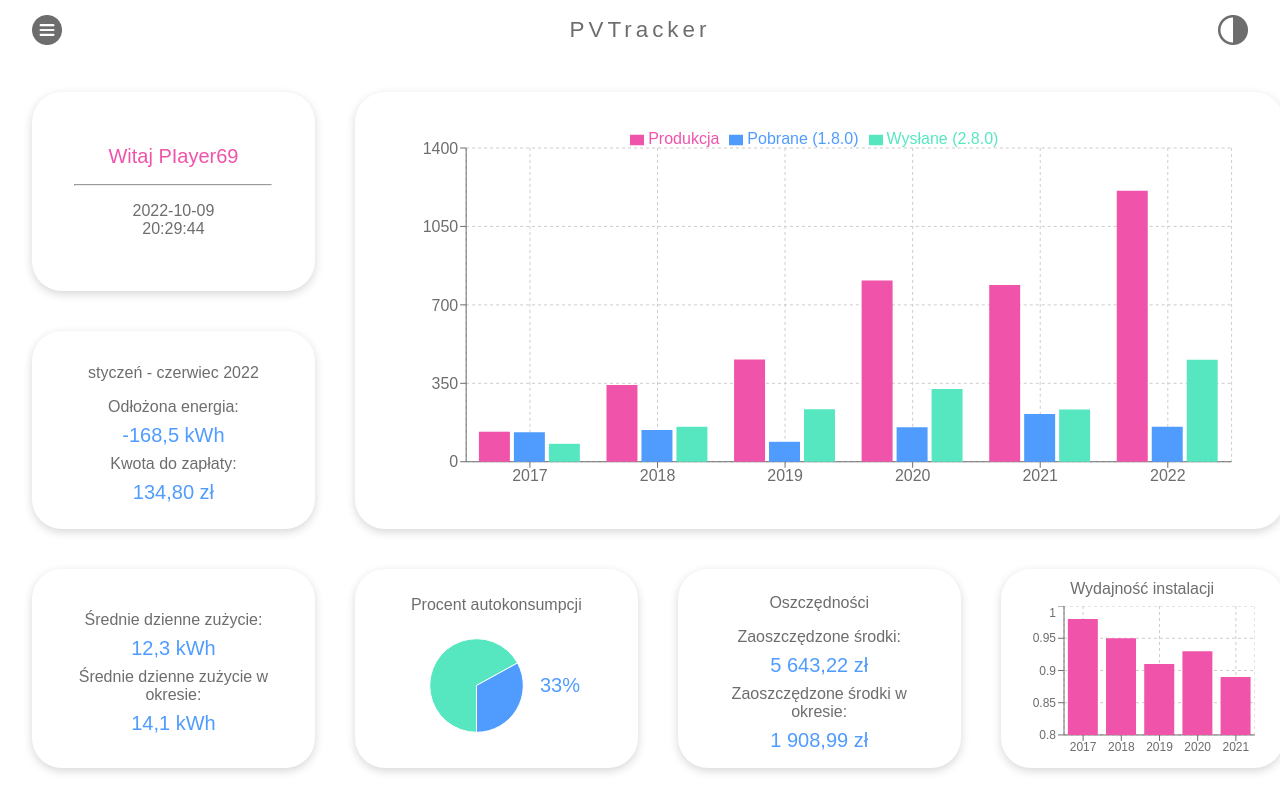
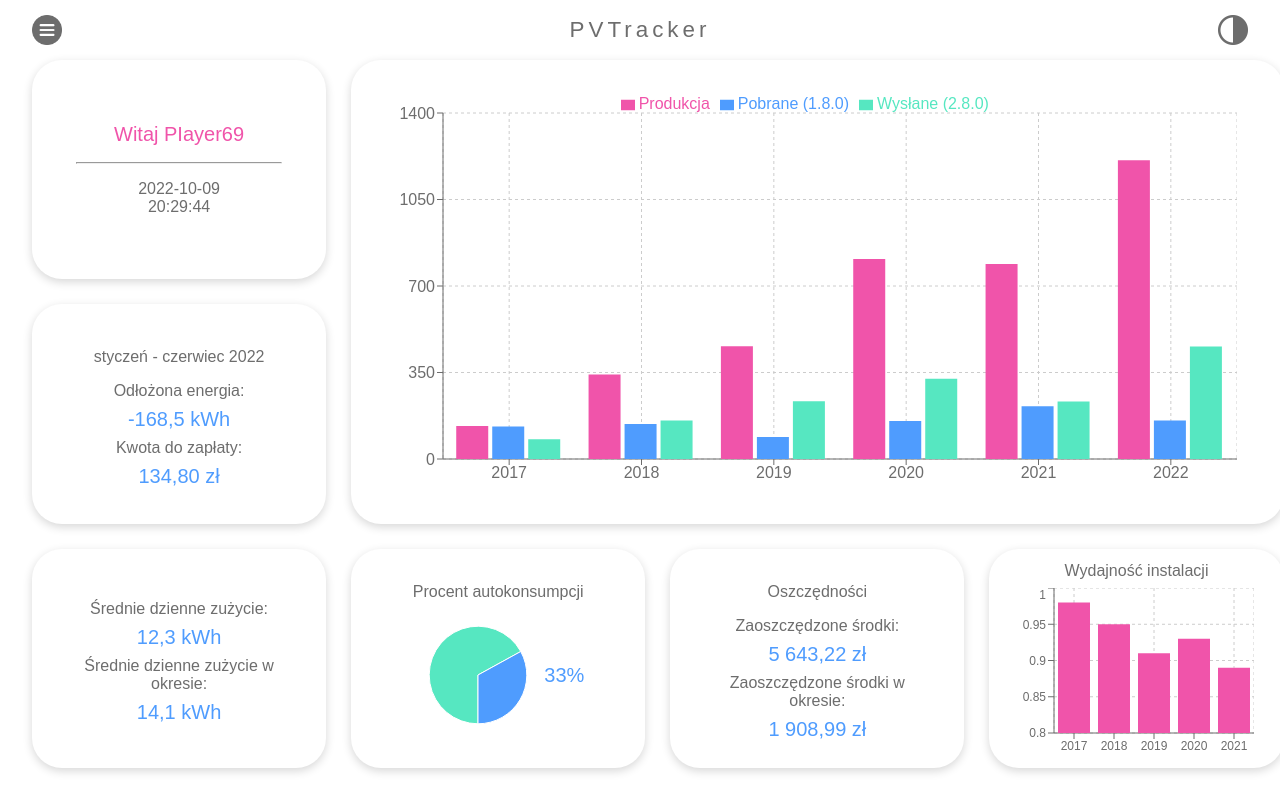
Before and after one commit to maxmarsz1/PV-Tracker-Frontend-V2, a React (Create React App) app: page / in a window 1280 px wide. Shown: the top 800 px of the page. Built offline with nearby package versions, Linux system fonts and the light colour scheme.

Commit message:
Styling fixes

```diff
--- a/src/Home.jsx
+++ b/src/Home.jsx
@@ -96,7 +96,7 @@ const Home = ({darkTheme}) => {
             </DataItem>
             <DataItem big={true}>
               <ResponsiveContainer height="85%" width="90%">
-                <BarChart data={big_data}>
+                <BarChart data={big_data} margin={{left: -15}}>
                   <Legend verticalAlign="top" />
                   <CartesianGrid strokeDasharray="3 3" />
                   <XAxis dataKey="date" stroke={darkTheme ? DarkTheme.colors.text : LightTheme.colors.text}/>
--- a/src/components/styles/Home.styled.jsx
+++ b/src/components/styles/Home.styled.jsx
@@ -17,8 +17,8 @@ export const DataContainer = styled.div`
     height: 100%;
     aspect-ratio: 16 / 9;
     display: grid;
-    gap: 40px;
-    padding: 2rem;
+    gap: 25px;
+    padding: 0 2rem 2rem 2rem;
     margin: 0 auto;
     grid-template-rows: 1fr 1fr 1fr;
     grid-template-columns: 1fr 1fr 1fr 1fr;
```
